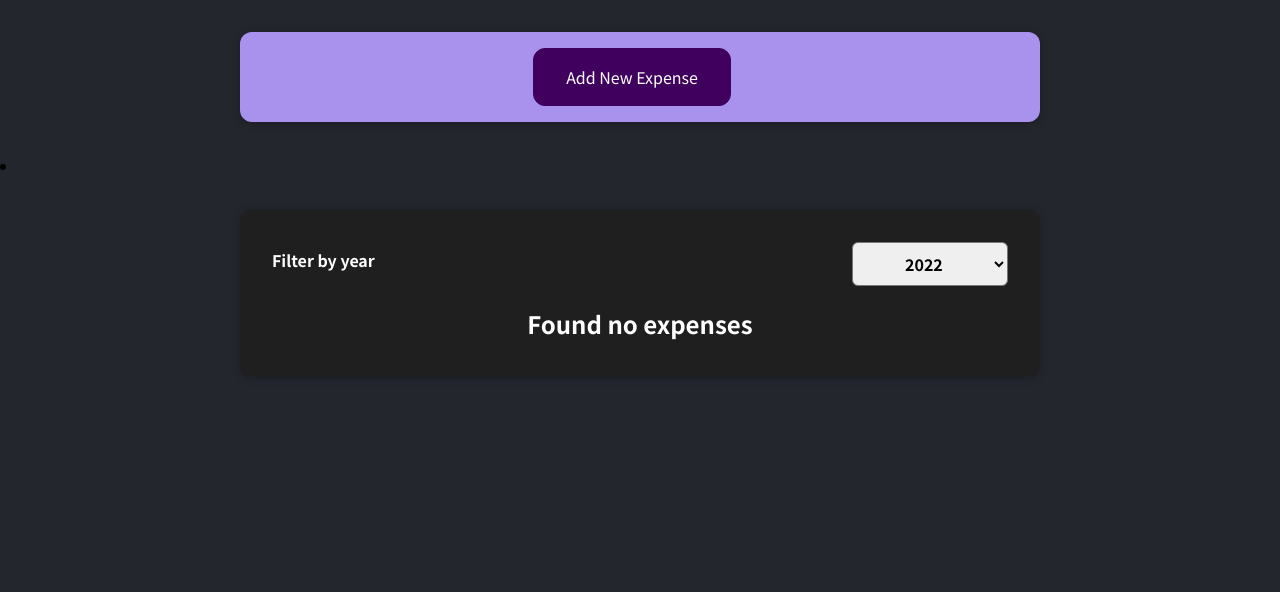
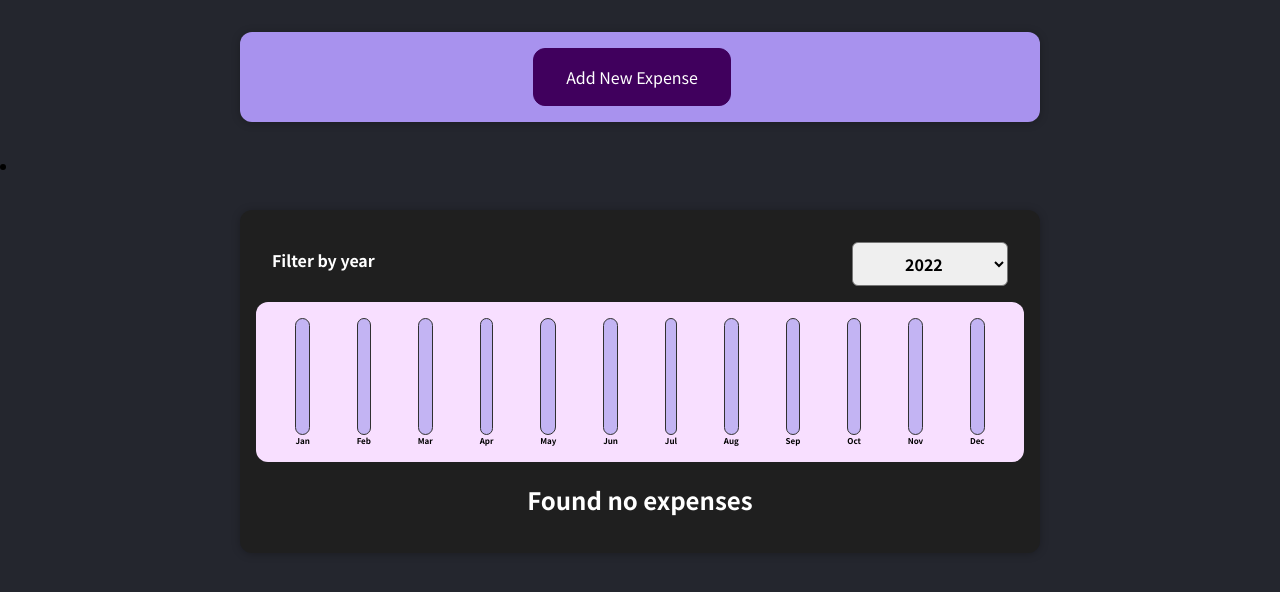
Before and after one commit to Castytis/React-apps, a React (Create React App) app in the folder expense-app/: page / in a window 1280 px wide. Shown: the top 592 px of the page. Built offline with nearby package versions, Linux system fonts and the light colour scheme.

Commit message:
Render Chart

```diff
--- /dev/null
+++ b/expense-app/src/components/Chart/Chart.css
@@ -0,0 +1,9 @@
+.chart {
+    padding: 1rem;
+    border-radius: 12px;
+    background-color: #f8dfff;
+    text-align: center;
+    display: flex;
+    justify-content: space-around;
+    height: 10rem;
+  }
--- /dev/null
+++ b/expense-app/src/components/Chart/Chart.jsx
@@ -0,0 +1,25 @@
+import React from "react";
+import "./Chart.css";
+import ChartBar from "./ChartBar";
+
+function Chart(props) {
+  const dataPointValues = props.dataPoints.map((dataPoint) => {
+    return dataPoint.value;
+  });
+  const totalMaximum = Math.max(...dataPointValues);
+
+  return (
+    <div className="chart">
+      {props.dataPoints.map((dataPoint) => {
+       return  <ChartBar
+          key={dataPoint.id}
+          value={dataPoint.value}
+          maxValue={totalMaximum}
+          label={dataPoint.label}
+        />;
+      })}
+    </div>
+  );
+}
+
+export default Chart;
--- /dev/null
+++ b/expense-app/src/components/Chart/ChartBar.css
@@ -0,0 +1,30 @@
+.chart-bar {
+    height: 100%;
+    display: flex;
+    flex-direction: column;
+    align-items: center;
+  }
+
+  .chart-bar__inner {
+    height: 100%;
+    width: 100%;
+    border: 1px solid #313131;
+    border-radius: 12px;
+    background-color: #c3b4f3;
+    overflow: hidden;
+    display: flex;
+    flex-direction: column;
+    justify-content: flex-end;
+  }
+
+  .chart-bar__fill {
+    background-color: #4826b9;
+    width: 100%;
+    transition: all 0.3s ease-out;
+  }
+
+  .chart-bar__label {
+    font-weight: bold;
+    font-size: 0.5rem;
+    text-align: center;
+  }
--- /dev/null
+++ b/expense-app/src/components/Chart/ChartBar.jsx
@@ -0,0 +1,24 @@
+import React from "react";
+import "./ChartBar.css";
+
+function ChartBar(props) {
+  let barFillHeight = "0%";
+
+  if (props.maxValue > 0) {
+    barFillHeight = Math.round((props.value / props.maxValue) * 100) + "%";
+  }
+
+  return (
+    <div className="chart-bar">
+      <div className="chart-bar__inner">
+        <div
+          className="chart-bar__fill"
+          style={{ height: barFillHeight }}
+        ></div>
+      </div>
+      <div className="chart-bar__label">{props.label}</div>
+    </div>
+  );
+}
+
+export default ChartBar;
--- a/expense-app/src/components/Expenses/Expenses.jsx
+++ b/expense-app/src/components/Expenses/Expenses.jsx
@@ -1,9 +1,9 @@
 import React, { useState } from "react";
 import "./Expenses.css";
-import ExpenseItem from "./ExpenseItem";
 import ExpensesFilter from "./ExpensesFilter";
 import Card from "../UI/Card";
 import ExpensesList from "./ExpensesList";
+import ExpensesChart from "./ExpensesChart";
 
 function Expenses(props) {
   const expenses = props.expenses;
@@ -27,6 +27,7 @@ function Expenses(props) {
           selected={filteredYear}
           onSelectYear={yearSelectedHandler}
         />
+        <ExpensesChart expenses={filterExpenses} />
         <ExpensesList
           expenses={filterExpenses}
         />
--- /dev/null
+++ b/expense-app/src/components/Expenses/ExpensesChart.jsx
@@ -0,0 +1,28 @@
+import React from "react";
+import Chart from "../Chart/Chart";
+
+function ExpensesChart(props) {
+  const chartDataPoints = [
+    { label: "Jan", value: 0 },
+    { label: "Feb", value: 0 },
+    { label: "Mar", value: 0 },
+    { label: "Apr", value: 0 },
+    { label: "May", value: 0 },
+    { label: "Jun", value: 0 },
+    { label: "Jul", value: 0 },
+    { label: "Aug", value: 0 },
+    { label: "Sep", value: 0 },
+    { label: "Oct", value: 0 },
+    { label: "Nov", value: 0 },
+    { label: "Dec", value: 0 },
+  ];
+
+  for (let expense of props.expenses) {
+    const expenseMonth = expense.date.getMonth();
+    chartDataPoints[expenseMonth].value += expense.amount;
+  }
+
+  return <Chart dataPoints={chartDataPoints} />;
+}
+
+export default ExpensesChart;
```
